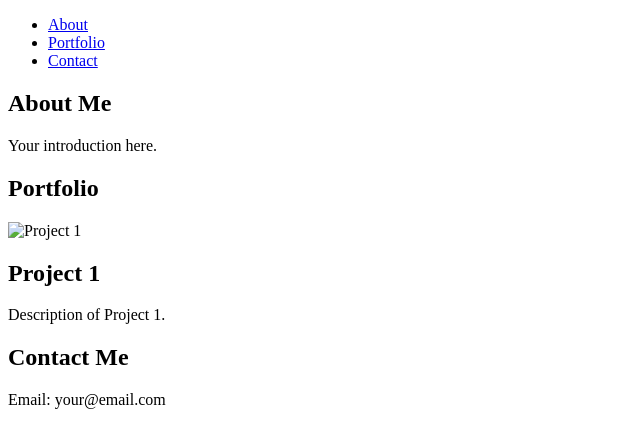
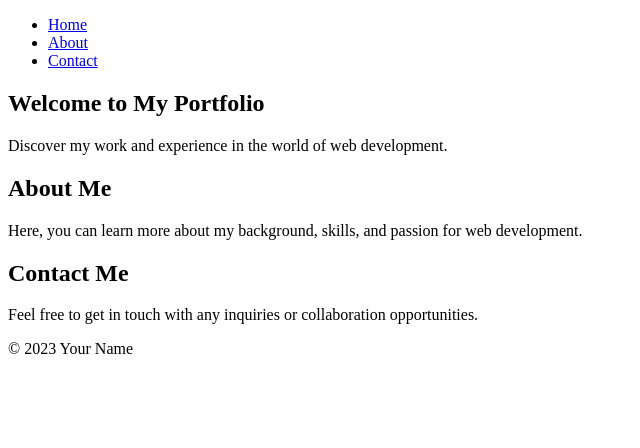
Before and after one commit to abdullaharif381/abdullaharif381.github.io, a plain HTML site: page index.html in a window 1280 px wide. Shown: the whole page, without its empty margins (0-640 px from the left). Drawn offline with Linux system fonts and the light colour scheme.

Commit message:
Update index.html

```diff
--- a/index.html
+++ b/index.html
@@ -1,37 +1,39 @@
 <!DOCTYPE html>
-<html>
+<html lang="en">
 <head>
-    <link rel="stylesheet" type="text/css" href="styles.css">
+    <meta charset="UTF-8">
+    <meta name="viewport" content="width=device-width, initial-scale=1.0">
+    <title>Your Name - Portfolio</title>
+    <link rel="stylesheet" href="styles.css">
 </head>
 <body>
     <header>
         <nav>
             <ul>
+                <li><a href="#home">Home</a></li>
                 <li><a href="#about">About</a></li>
-                <li><a href="#portfolio">Portfolio</a></li>
                 <li><a href="#contact">Contact</a></li>
             </ul>
         </nav>
     </header>
 
-    <section id="about">
-        <h1>About Me</h1>
-        <p>Your introduction here.</p>
+    <section id="home">
+        <h1>Welcome to My Portfolio</h1>
+        <p>Discover my work and experience in the world of web development.</p>
     </section>
 
-    <section id="portfolio">
-        <h1>Portfolio</h1>
-        <div class="project">
-            <img src="project1.jpg" alt="Project 1">
-            <h2>Project 1</h2>
-            <p>Description of Project 1.</p>
-        </div>
-        <!-- Repeat the structure for other projects -->
+    <section id="about">
+        <h2>About Me</h2>
+        <p>Here, you can learn more about my background, skills, and passion for web development.</p>
     </section>
 
     <section id="contact">
-        <h1>Contact Me</h1>
-        <p>Email: your@email.com</p>
+        <h2>Contact Me</h2>
+        <p>Feel free to get in touch with any inquiries or collaboration opportunities.</p>
     </section>
+
+    <footer>
+        <p>&copy; 2023 Your Name</p>
+    </footer>
 </body>
 </html>
```
